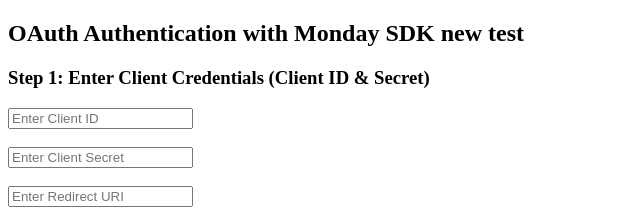
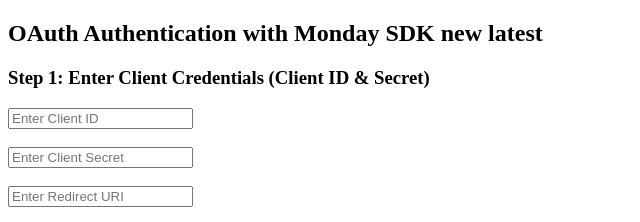
Before and after one commit to sankettechie/mondaycrm, a plain HTML site: page index.html in a window 1280 px wide. Shown: the top 222 px of the page, 0-640 px from the left. Drawn offline with Linux system fonts and the light colour scheme.

Commit message:
Updated index.html with changes

```diff
--- a/index.html
+++ b/index.html
@@ -6,7 +6,7 @@
   <script src="https://cdn.jsdelivr.net/npm/monday-sdk-js/dist/main.js"></script>
 </head>
 <body>
-  <h2>OAuth Authentication with Monday SDK new test</h2>
+  <h2>OAuth Authentication with Monday SDK new latest</h2>
 
   <h3>Step 1: Enter Client Credentials (Client ID & Secret)</h3>
   <input type="text" id="clientId" placeholder="Enter Client ID"><br><br>
```
